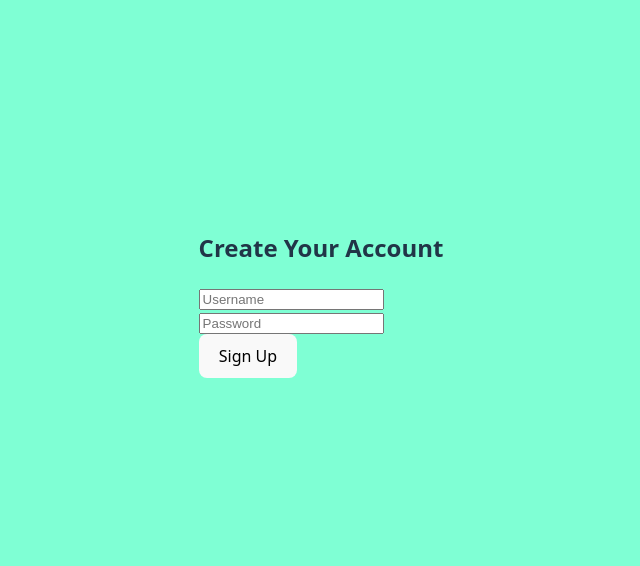
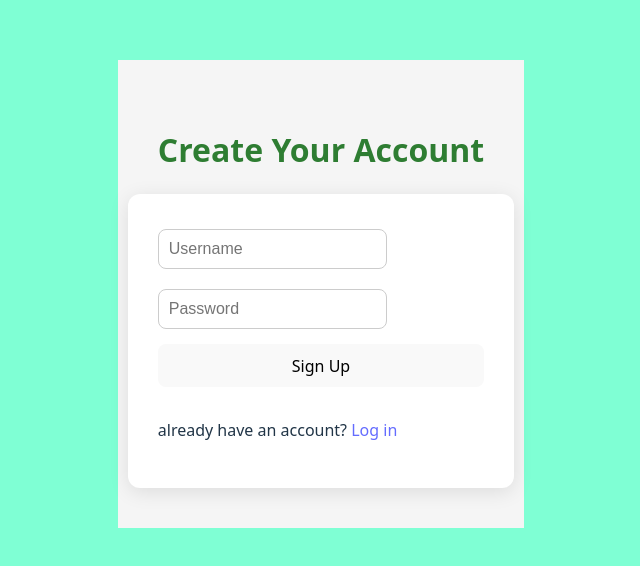
Before and after one commit to Valission/Hull_Fernando_Plant_Tracker_Capstone, a React (Vite) app in the folder frontend/: page /signup in a window 1280 px wide. Shown: the part 106-672 px from the top of the page, without its empty margins (319-959 px from the left). Built offline with nearby package versions, Linux system fonts and the light colour scheme; no server answers.

Commit message:
static sign up

```diff
--- /dev/null
+++ b/frontend/src/signUp.css
@@ -0,0 +1,42 @@
+.signup-container {
+  display: flex;
+  flex-direction: column;
+  align-items: center;
+  justify-content: center;
+  min-height: 10vh;
+  padding: 40px;
+  background-color: #f5f5f5;
+}
+
+.signup-container h2 {
+  margin-bottom: 20px;
+  font-size: 2rem;
+  color: #2e7d32;
+}
+
+.signup-form {
+  display: flex;
+  flex-direction: column;
+  width: 100%;
+  max-width: 400px;
+  gap: 15px;
+  background-color: white;
+  padding: 30px;
+  border-radius: 12px;
+  box-shadow: 0 4px 20px rgba(0, 0, 0, 0.1);
+}
+
+.signup-form label {
+  display: flex;
+  flex-direction: column;
+  font-weight: bold;
+  color: #333;
+}
+
+.signup-form input {
+  padding: 10px;
+  font-size: 1rem;
+  border: 1px solid #ccc;
+  border-radius: 8px;
+  margin-top: 5px;
+}
--- a/frontend/src/signUp.jsx
+++ b/frontend/src/signUp.jsx
@@ -1,4 +1,5 @@
 import React from "react";
+import './signUp.css'
 
 function SignUp() {
     return(
@@ -6,12 +7,13 @@ function SignUp() {
             <h2>Create Your Account</h2>
             <form className="signup-form">
                 <div>
-                    <input type="text" placeholder="Username" required />
+                    <input type="text" name="username" placeholder="Username" required />
                 </div>
                 <div>
-                    <input type="text" placeholder="Password" required />
+                    <input type="password" name="password" placeholder="Password" required />
                 </div>
                 <button type="submit">Sign Up</button>
+                <p>already have an account? <a href="">Log in</a></p>
             </form>
 
         </div>
```
